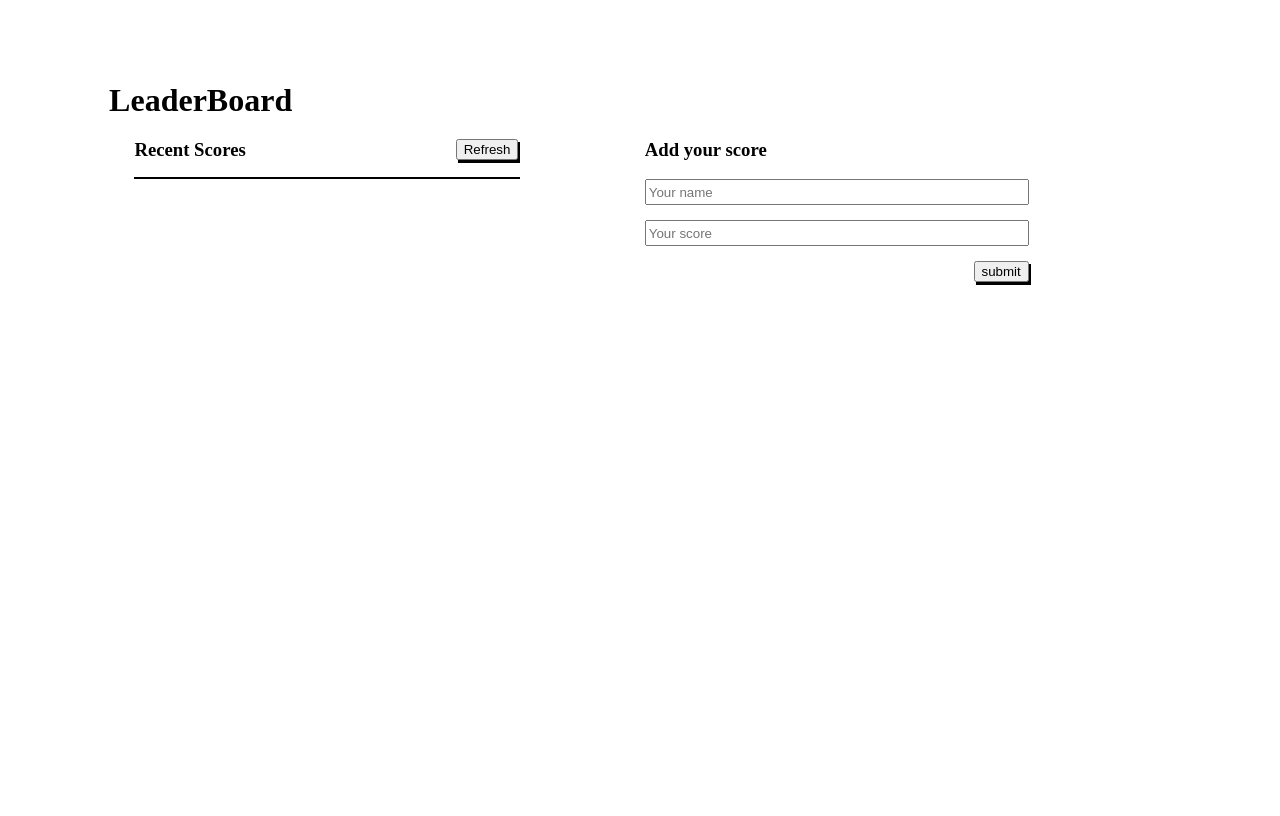
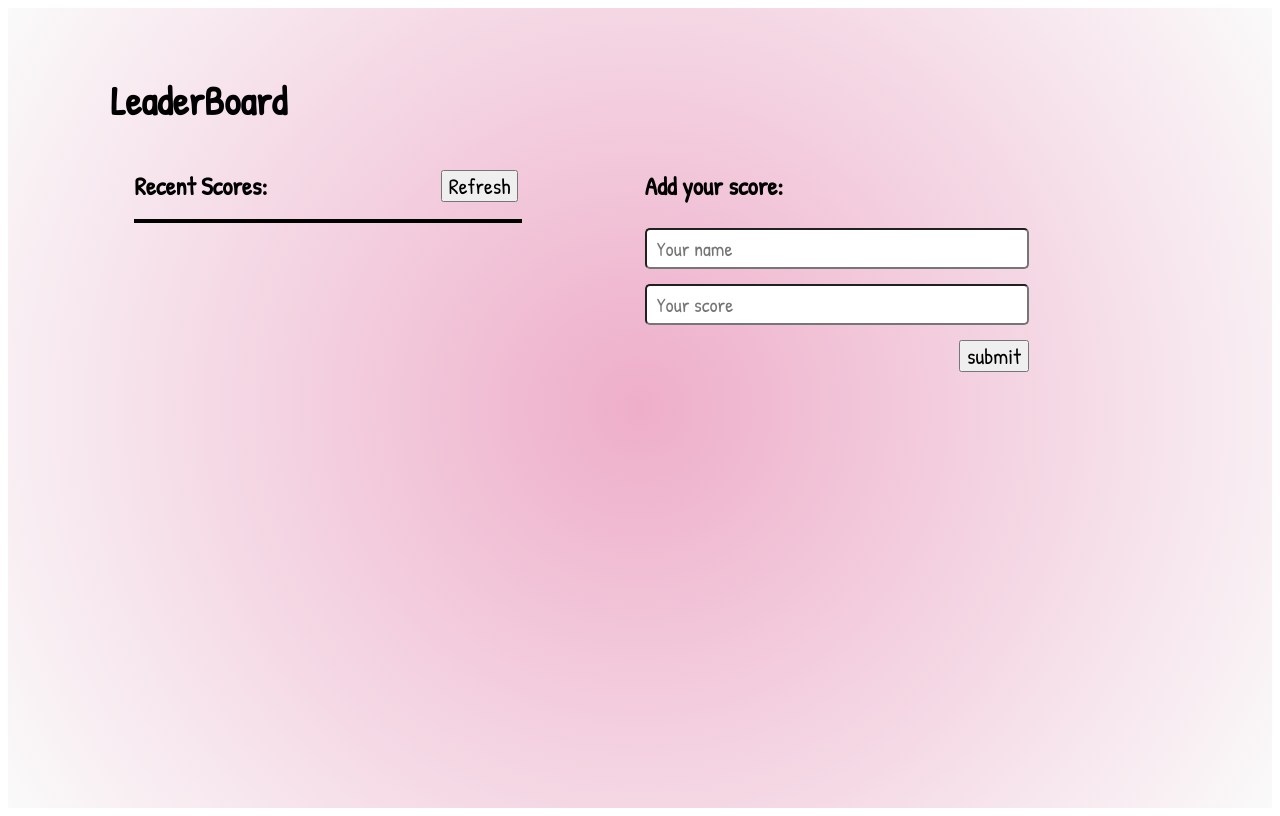
Before and after one commit to kkasaija/Leaderboard-list-app, a website built with webpack: page src/index.html in a window 1280 px wide. Built offline with nearby package versions, Linux system fonts and the light colour scheme.

Commit message:
Add custom css styles

```diff
--- a/src/index.html
+++ b/src/index.html
@@ -4,6 +4,10 @@
     <meta charset="UTF-8">
     <meta http-equiv="X-UA-Compatible" content="IE=edge">
     <meta name="viewport" content="width=device-width, initial-scale=1.0">
+    <link rel="preconnect" href="https://fonts.googleapis.com">
+    <link rel="preconnect" href="https://fonts.gstatic.com" crossorigin>
+    <link href="https://fonts.googleapis.com/css2?family=Patrick+Hand&display=swap" rel="stylesheet">
+
     <title>Leaderboard App</title>
   </head>
   <body>
@@ -14,7 +18,7 @@
       <div class="contentWrapper">
         <div class="scores">
           <div class="scoreHeader">
-            <h3>Recent Scores</h3>
+            <h3>Recent Scores:</h3>
             <button type="button" class="refresh" id="refresh">Refresh</button>
           </div>
           <div class="scoreList">
@@ -23,7 +27,7 @@
         </div>
         <div class="form">
           <div class="formHeader">
-            <h3>Add your score</h3>
+            <h3>Add your score:</h3>
           </div>
           <div class="formInput">
             <form action="" class="formcontent">
--- a/src/style.css
+++ b/src/style.css
@@ -1,15 +1,28 @@
+body {
+  font-family: 'Patrick Hand', cursive;
+}
+
 .globalWrapper {
   display: flex;
   flex-direction: column;
   max-width: 100vw;
+  height: 100vh;
+  background: rgb(238, 174, 202);
+  background: radial-gradient(circle, rgba(238, 174, 202, 1) 0%, rgba(193, 193, 193, 0.07746848739495793) 100%);
 }
 
 .heading {
   display: flex;
   align-items: center;
   height: 40px;
+  margin-left: 8vw;
   margin-top: 9vh;
-  margin-left: 8%;
+  margin-bottom: 3vh;
+  font-size: 20px;
+}
+
+h3 {
+  font-size: 25px;
 }
 
 .contentWrapper {
@@ -38,11 +51,6 @@
   margin: 0;
 }
 
-.refresh {
-  height: auto;
-  box-shadow: 2px 3px;
-}
-
 .scoreList {
   width: inherit;
 }
@@ -52,13 +60,28 @@
   list-style: none;
   padding: 0;
   border: solid black;
-  border-width: 1px;
+  border-width: 2px;
   max-height: 50vh;
   overflow-y: scroll;
 }
 
+.listItem {
+  display: flex;
+  margin: 1px;
+  height: 30px;
+  align-items: center;
+  padding-left: 10px;
+  padding-right: 20px;
+  font-size: 18px;
+  justify-content: space-between;
+}
+
 .listItem:nth-child(even) {
   background-color: lightgrey;
+}
+
+.listItem:nth-child(odd) {
+  background-color: #fff;
 }
 
 .form {
@@ -77,11 +100,21 @@
   justify-content: flex-end;
 }
 
-.button button {
-  box-shadow: 2px 3px;
+button {
+  display: flex;
+  align-items: center;
+  font-family: 'Patrick Hand', cursive;
+  width: fit-content;
+  height: 32px;
+  font-size: 22px;
 }
 
 input {
+  font-family: 'Patrick Hand', cursive;
   margin-bottom: 15px;
-  height: 20px;
+  height: 35px;
+  border-radius: 5px;
+  border-width: 2px;
+  padding-left: 10px;
+  font-size: 20px;
 }
```
Also changed, not shown: README.md, dist/index.html, dist/main.js.
